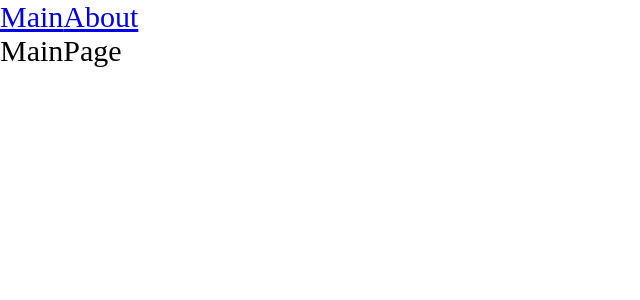
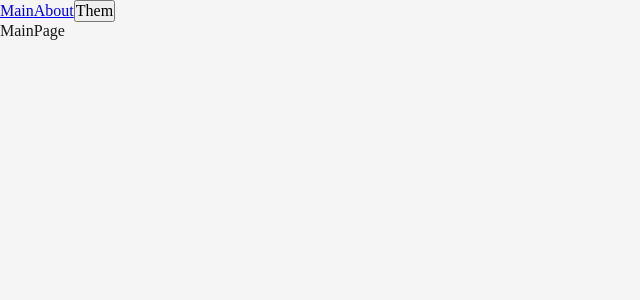
Before and after one commit to lizakobzeva/ProductionProject, a React app: page / in a window 1280 px wide. Shown: the top 300 px of the page, without its empty margins (0-640 px from the left). Built offline with nearby package versions, Linux system fonts and the light colour scheme.

Commit message:
Добавила смену темы

```diff
--- a/src/App.tsx
+++ b/src/App.tsx
@@ -1,20 +1,23 @@
-import "./index.scss";
+import "./styles/index.scss";
 import { Link, Route, Routes } from "react-router-dom";
 import AboutPageAsync from "./pages/AboutPage/AboutPage.async";
-import { MainPageAsync } from "./pages/MainPage/MainPage.async";
-import AboutPage from "./pages/AboutPage/AboutPage";
-import MainPage from "./pages/MainPage/MainPage";
-import { Suspense } from "react";
+import MainPageAsync from "./pages/MainPage/MainPage.async";
+import { Suspense, useContext, useState } from "react";
+import { Theme, ThemeContext, ThemeContextProps } from "./theme/ThemeContext";
+import { useTheme } from "./theme/useTheme";
 
 const App = () => {
+  const { theme, toggleTheme } = useTheme();
+
   return (
-    <div className="app">
+    <div className={`app ${theme}`}>
       <Link to={"/"}>Main</Link>
       <Link to={"/about"}>About</Link>
+      <button onClick={toggleTheme}>Them</button>
       <Suspense fallback={<div>Loading...</div>}>
         <Routes>
           <Route path={"/about"} element={<AboutPageAsync />} />
-          <Route path={"/"} element={<MainPage />} />
+          <Route path={"/"} element={<MainPageAsync />} />
         </Routes>
       </Suspense>
     </div>
--- a/src/index.scss
+++ /dev/null
@@ -1,9 +0,0 @@
-* {
-    margin: 0;
-    padding: 0;
-    box-sizing: border-box;
-}
-
-.app {
-    font-size: 30px;
-}
--- a/src/index.tsx
+++ b/src/index.tsx
@@ -1,10 +1,13 @@
 import { render } from "react-dom";
 import App from "./App";
 import { BrowserRouter } from "react-router-dom";
+import ThemeProvider from "./theme/ThemeProvider";
 
 render(
   <BrowserRouter>
-    <App />
+    <ThemeProvider>
+      <App />
+    </ThemeProvider>
   </BrowserRouter>,
   document.getElementById("root")
 );
--- a/src/pages/MainPage/MainPage.async.tsx
+++ b/src/pages/MainPage/MainPage.async.tsx
@@ -1,3 +1,4 @@
 import { lazy } from "react";
 
-export const MainPageAsync = lazy(() => import("./MainPage"));
+const MainPageAsync = lazy(() => import("./MainPage"));
+export default MainPageAsync;
--- /dev/null
+++ b/src/styles/index.scss
@@ -0,0 +1,12 @@
+@import "./variables/global.scss";
+@import "./reset.scss";
+@import "./themes/light.scss";
+@import "./themes/dark.scss";
+.app {
+  font-size: var(--font-m);
+
+  background: var(--bg-color);
+  color: var(--primary-color);
+
+  min-height: 100vh;
+}
--- /dev/null
+++ b/src/styles/reset.scss
@@ -0,0 +1,13 @@
+* {
+  margin: 0;
+  padding: 0;
+  box-sizing: border-box;
+}
+
+input,
+button,
+textarea,
+select {
+  margin: 0;
+  font: inherit;
+}
--- /dev/null
+++ b/src/styles/themes/dark.scss
@@ -0,0 +1,6 @@
+.app.dark {
+  --bg-color: #373739;
+
+  --primary-color: #fef8f8;
+  --secondary-color: #b8cdab;
+}
--- /dev/null
+++ b/src/styles/themes/light.scss
@@ -0,0 +1,6 @@
+.app.light {
+  --bg-color: #f5f5f5;
+
+  --primary-color: #181818;
+  --secondary-color: #40433f;
+}
--- /dev/null
+++ b/src/styles/variables/global.scss
@@ -0,0 +1,12 @@
+:root{
+    --font-family-main: Arial, sans-serif;
+
+    --font-size-m: 16px;
+    --font-line-m:24px;
+    --font-m: var(--font-size-m) / var(--font-line-m) var(--font-family-main)
+
+    --font-size-l:24px;
+    --font-line-l: 32px;
+    --font-l: var(--font-size-l) / var(--font-line-l) var(--font-family-main)
+
+}
--- /dev/null
+++ b/src/theme/ThemeContext.ts
@@ -0,0 +1,15 @@
+import { createContext } from "react";
+
+export enum Theme {
+  LIGHT = "light",
+  DARK = "dark",
+}
+
+export interface ThemeContextProps {
+  theme?: Theme;
+  setTheme?: (theme: Theme) => void;
+}
+
+export const LOCAL_STORAGE_THEME_KEY = "theme";
+
+export const ThemeContext = createContext<ThemeContextProps>({});
--- /dev/null
+++ b/src/theme/ThemeProvider.tsx
@@ -0,0 +1,25 @@
+import React, { FC, useMemo, useState } from "react";
+import { LOCAL_STORAGE_THEME_KEY, Theme, ThemeContext } from "./ThemeContext";
+
+const defaultThem =
+  (localStorage.getItem(LOCAL_STORAGE_THEME_KEY) as Theme) || Theme.LIGHT;
+
+const ThemeProvider: FC = ({ children }) => {
+  const [theme, setTheme] = useState<Theme>(defaultThem);
+
+  const defaultProps = useMemo(
+    () => ({
+      theme: theme,
+      setTheme: setTheme,
+    }),
+    [theme]
+  );
+
+  return (
+    <ThemeContext.Provider value={defaultProps}>
+      {children}
+    </ThemeContext.Provider>
+  );
+};
+
+export default ThemeProvider;
--- /dev/null
+++ b/src/theme/useTheme.ts
@@ -0,0 +1,18 @@
+import { useContext } from "react";
+import { LOCAL_STORAGE_THEME_KEY, Theme, ThemeContext } from "./ThemeContext";
+
+export interface ThemeContextProps {
+  theme?: Theme;
+  setTheme?: (theme: Theme) => void;
+}
+
+export function useTheme() {
+  const { theme, setTheme } = useContext(ThemeContext);
+
+  const toggleTheme = () => {
+    const newTheme = theme == Theme.LIGHT ? Theme.DARK : Theme.LIGHT;
+    window.localStorage.setItem(LOCAL_STORAGE_THEME_KEY, newTheme);
+    setTheme(newTheme);
+  };
+  return { theme, toggleTheme };
+}
```
